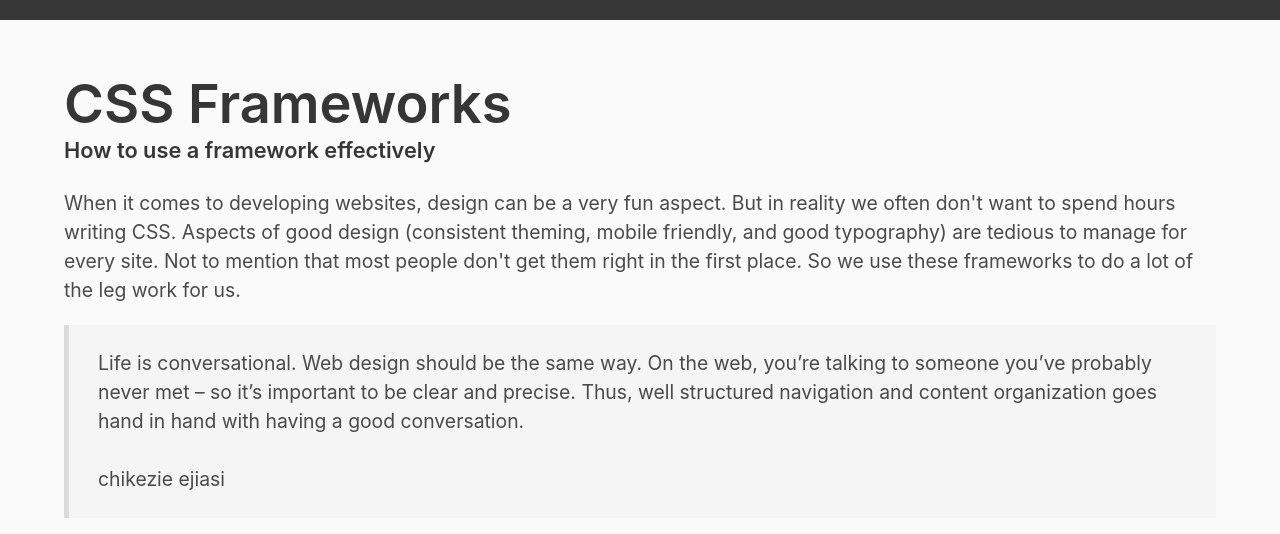
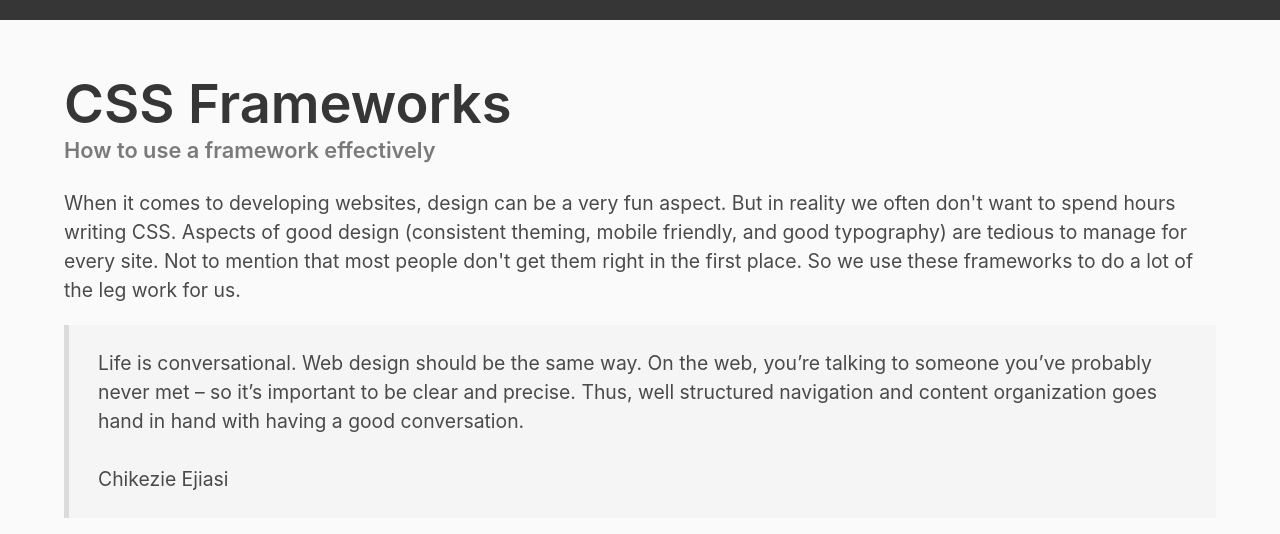
Before and after one commit to jdmar3-comp426/a02-pcromero, a website: page index.html in a window 1280 px wide. Shown: the part 780-1314 px from the top of the page. Drawn offline with nearby package versions, Linux system fonts and the light colour scheme; a web font is replaced by a local one.

Commit message:
Fixed incorrect classes

```diff
--- a/index.html
+++ b/index.html
@@ -25,7 +25,7 @@
     <div class="container">
         <div class="content">
             <h1 class="title">CSS Frameworks</h1>
-            <h5 class="subtitle">How to use a framework effectively</h5>
+            <h5 class="subtitle has-text-grey">How to use a framework effectively</h5>
             <p>
 	    	When it comes to developing websites, design can be a very fun aspect.
 		But in reality we often don't want to spend hours writing CSS.
@@ -41,7 +41,7 @@
                 hand with having a good conversation.
                 <br>
                 <br>
-                <span class="">chikezie ejiasi</span>
+                <span class="is-capitalized">chikezie ejiasi</span>
             </blockquote>
             <p>
 	    	Now something to be careful of is making every site you make look identical.
@@ -99,7 +99,7 @@
                 <li><a>Documents</a></li>
             </ul>
         </div>
-        <div class="tabs is-medium is-centered">
+        <div class="columns is-multiline justify-center">
             <div class="column">
                 <img src="images/all-01.jpg" alt="Pictures">
             </div>
```
